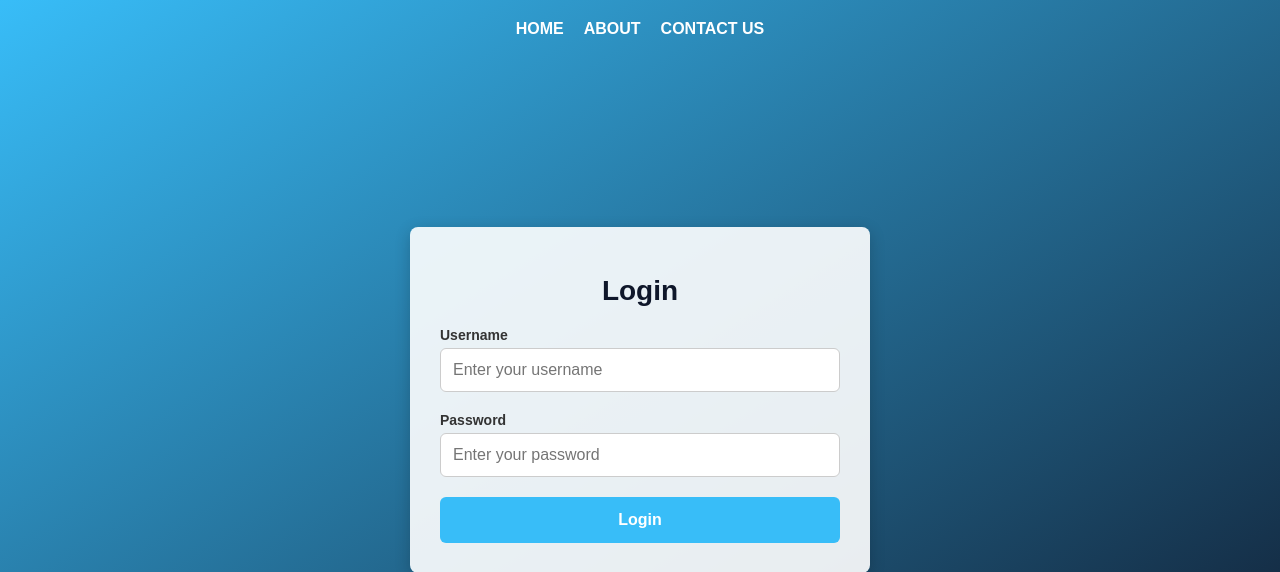
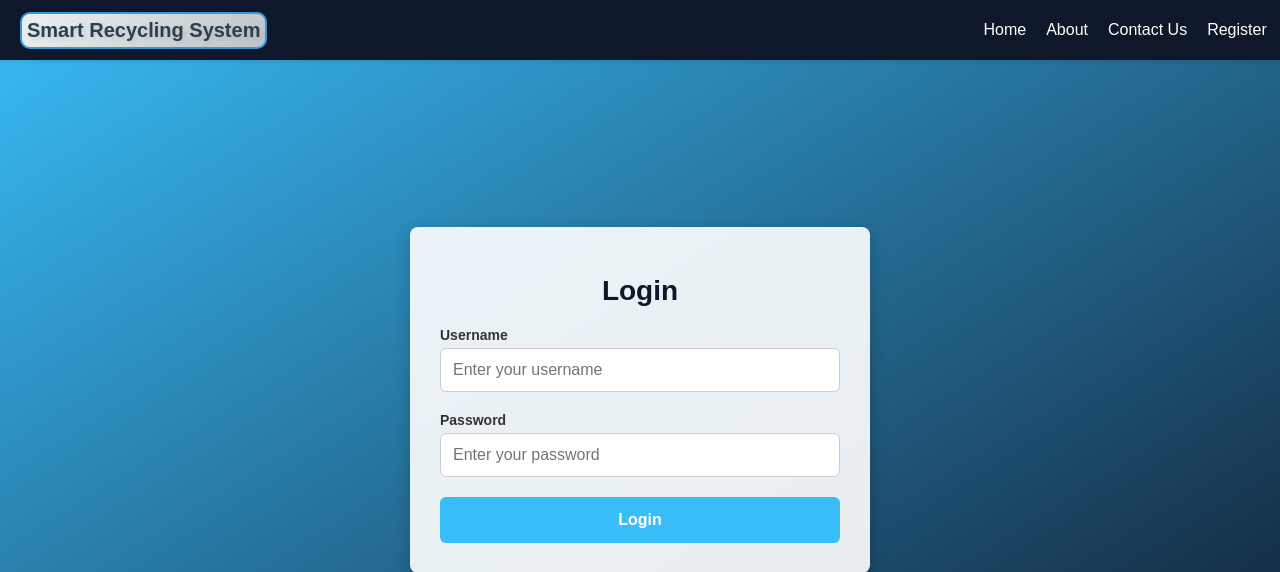
Before and after one commit to yashsohani45/Smart-Recycling-System, a Flask app: page /login in a window 1280 px wide. Shown: the top 572 px of the page. Run offline with Flask 3, Linux system fonts and the light colour scheme.

Commit message:
update navbar alignment.

```diff
--- a/templates/contact.html
+++ b/templates/contact.html
@@ -28,7 +28,7 @@
         top: 0;
         left: 0;
         width: 100%;
-        height: 50px;
+        height: 60px;
         z-index: 1000;
         display: flex;
         justify-content: space-between;
--- a/templates/index_new.html
+++ b/templates/index_new.html
@@ -67,7 +67,7 @@
         top: 0;
         left: 0;
         width: 100%;
-        height: 50px;
+        height: 60px;
         z-index: 1000;
         display: flex;
         justify-content: space-between;
--- a/templates/login.html
+++ b/templates/login.html
@@ -16,33 +16,72 @@
             align-items: center;
             height: 100vh;
         }
-
+        .logo {
+        font-family: "Arial", sans-serif;
+        font-size: 20px;
+        font-weight: bold;
+        color: #2c3e50;
+        text-shadow: 2px 2px 4px rgba(0, 0, 0, 0.1);
+        display: inline-block;
+        padding: 5px;
+        border: 2px solid #3498db;
+        border-radius: 10px;
+        background: linear-gradient(135deg, #ecf0f1, #bdc3c7);
+        cursor: pointer;
+        transition: transform 0.3s ease, background 0.3s ease;
+      }
+      .logo:hover {
+        transform: scale(1.1);
+        background: linear-gradient(135deg, #bdc3c7, #ecf0f1);
+      }
+      .logo:active {
+        transform: scale(0.9);
+      }
+      @keyframes bounce {
+        0%,
+        20%,
+        50%,
+        80%,
+        100% {
+          transform: translateY(0);
+        }
+        40% {
+          transform: translateY(-20px);
+        }
+        60% {
+          transform: translateY(-10px);
+        }
+      }
+      .logo.animation {
+        animation: bounce 2s infinite;
+      }
         /* Navigation Bar */
         nav {
         position: absolute;
-            top: 20px;
-            left: 50%; /* Center horizontally */
-            transform: translateX(-50%); /* Offset by half the width to center it */
+        top: 0;
+        left: 0;
+        width: 97.40%;
+        height: 40px;
+        z-index: 1000;
+        display: flex;
+        justify-content: space-between;
+        align-items: center;
+        padding: 10px 20px;
+        background-color: #0f172a;
+        color: #fff;
+        box-shadow: 0 2px 5px rgba(0, 0, 0, 0.1);
       }
 
       .nav-links {
         list-style: none;
-            padding: 0;
-            margin: 0;
         display: flex;
         gap: 20px;
-        }
-
-        .nav-links li {
-            display: inline-block;
       }
 
       .nav-links a {
         text-decoration: none;
         color: #fff;
-            font-size: 16px;
-            font-weight: bold;
-            text-transform: uppercase;
+        transition: color 0.3s;
       }
 
       .nav-links a:hover {
@@ -150,10 +189,12 @@
 </head>
 <body>
     <nav>
+        <div class="logo">Smart Recycling System</div>
         <ul class="nav-links">
             <li><a href="/">Home</a></li>
             <li><a href="/about">About</a></li>
             <li><a href="/contact">Contact Us</a></li>
+            <li><a href="register">Register</a></li>
         </ul>
     </nav>
 
```
Also changed, not shown: templates/about.html (+99 -16 lines), templates/register.html (+62 -16 lines). Lines whose indentation alone changed are shown as unchanged.
